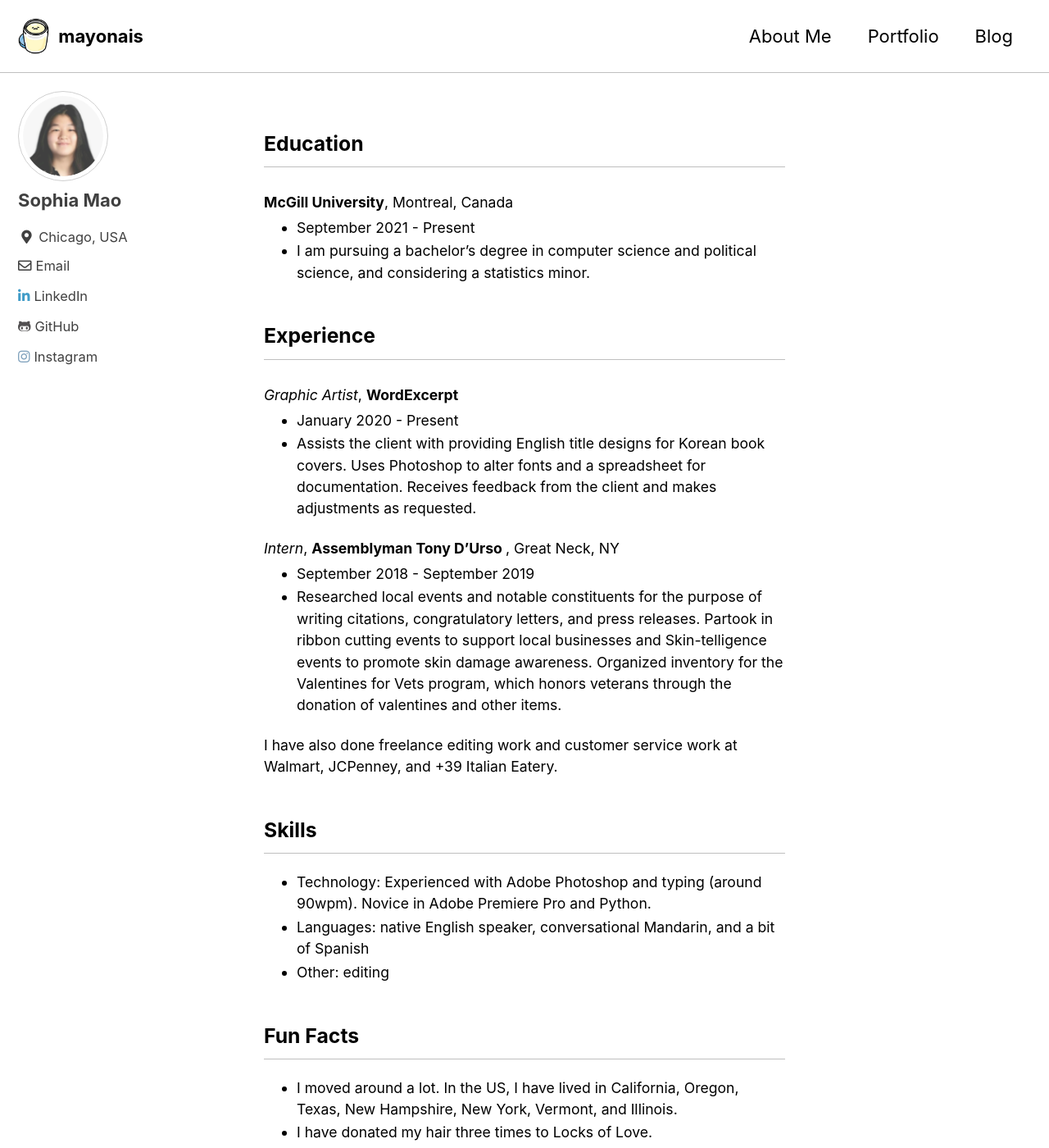
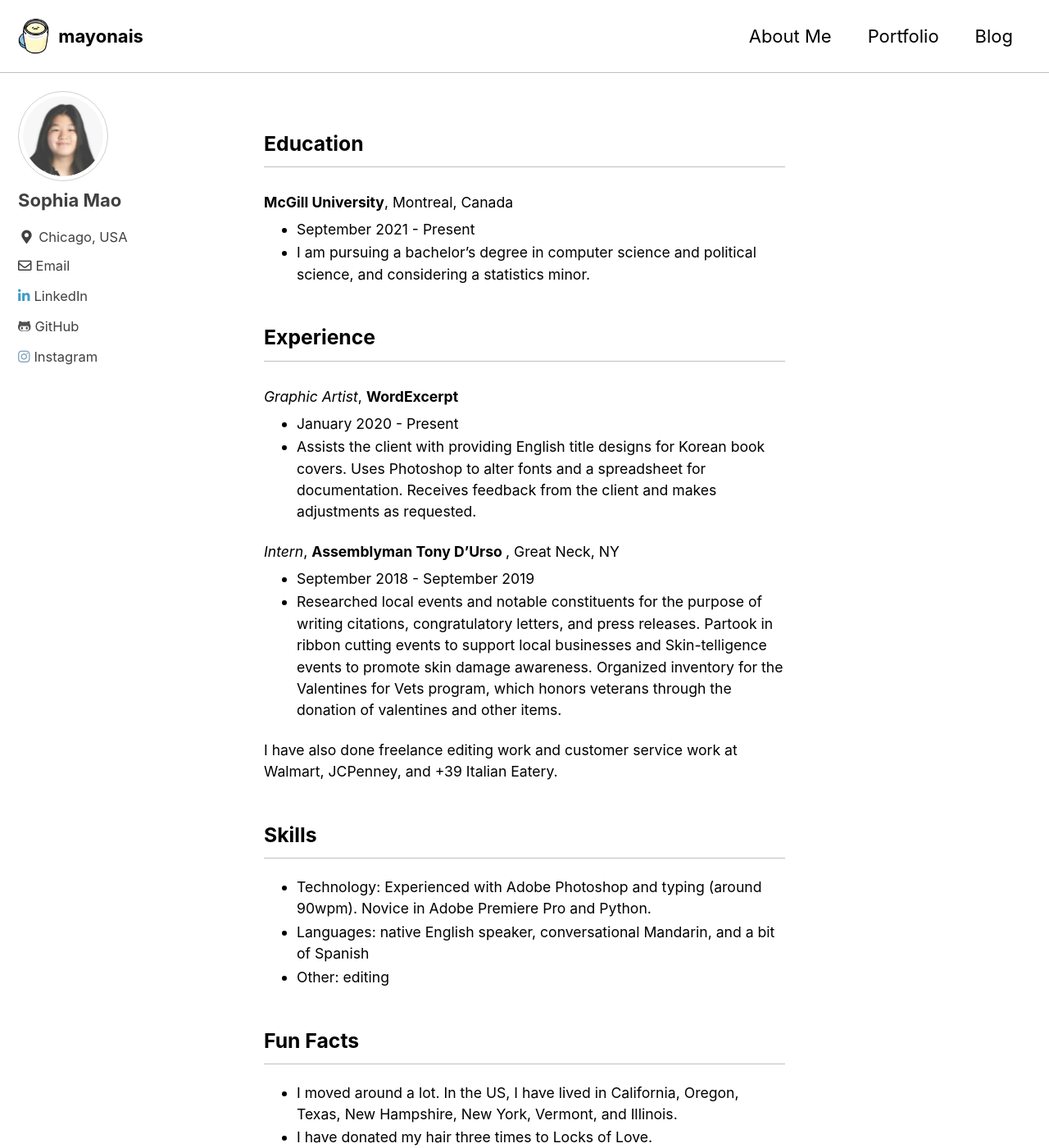
Before and after one commit to mayonais/mayonais.github.io, a Jekyll site: the page built from index.html, in a window 1280 px wide and 1400 px high. Shown: the whole window at 82% size. Built offline with Jekyll 4.4.1, drawn with Linux system fonts in a browser that asks for light colours; cached includes are drawn as plain includes; the list of posts is cut into pages by our own code.

Commit message:
touch ups

```diff
--- a/_sass/minimal-mistakes/_page.scss
+++ b/_sass/minimal-mistakes/_page.scss
@@ -117,7 +117,7 @@ body {
   }
 
   p + ul {
-    margin-top: -18px;
+    margin-top: -16px;
   }
 
   /* paragraph indents */
```
